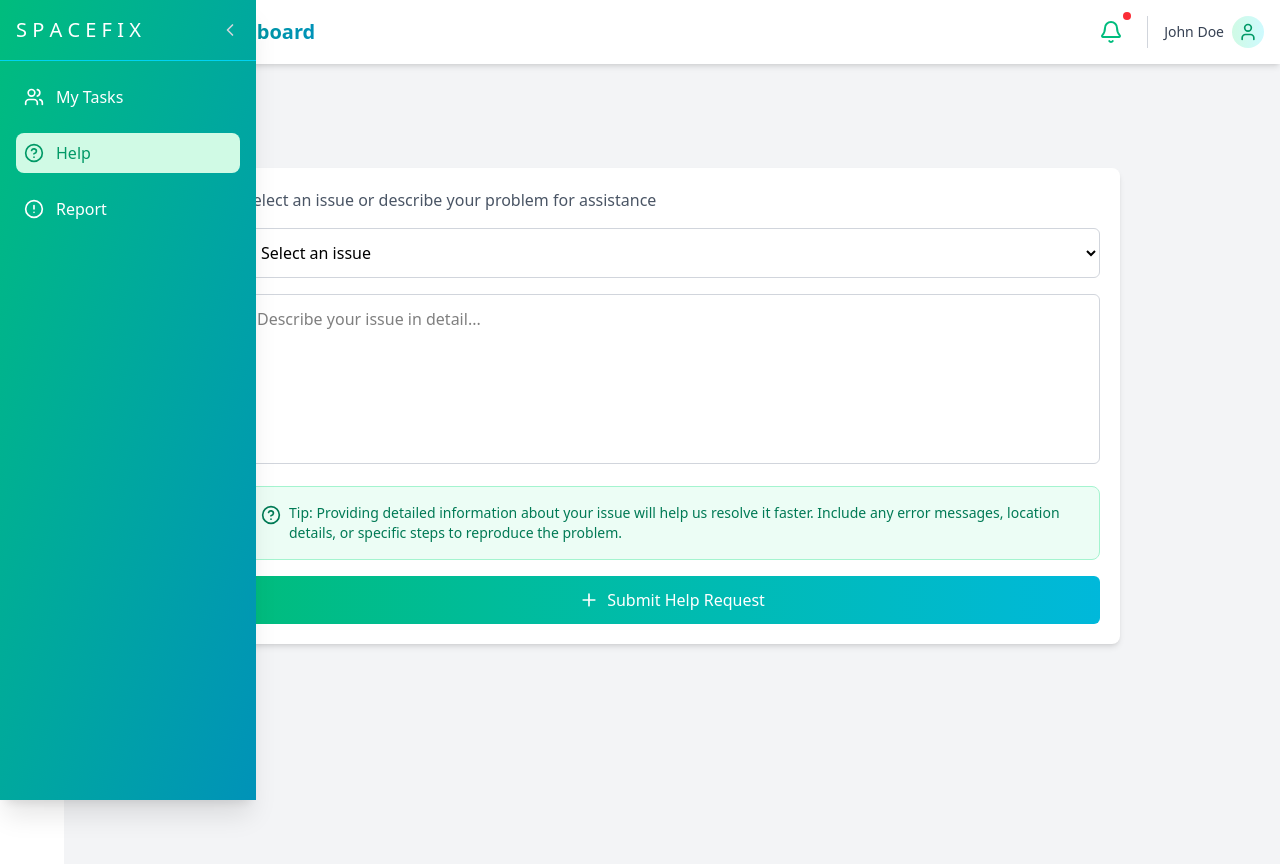
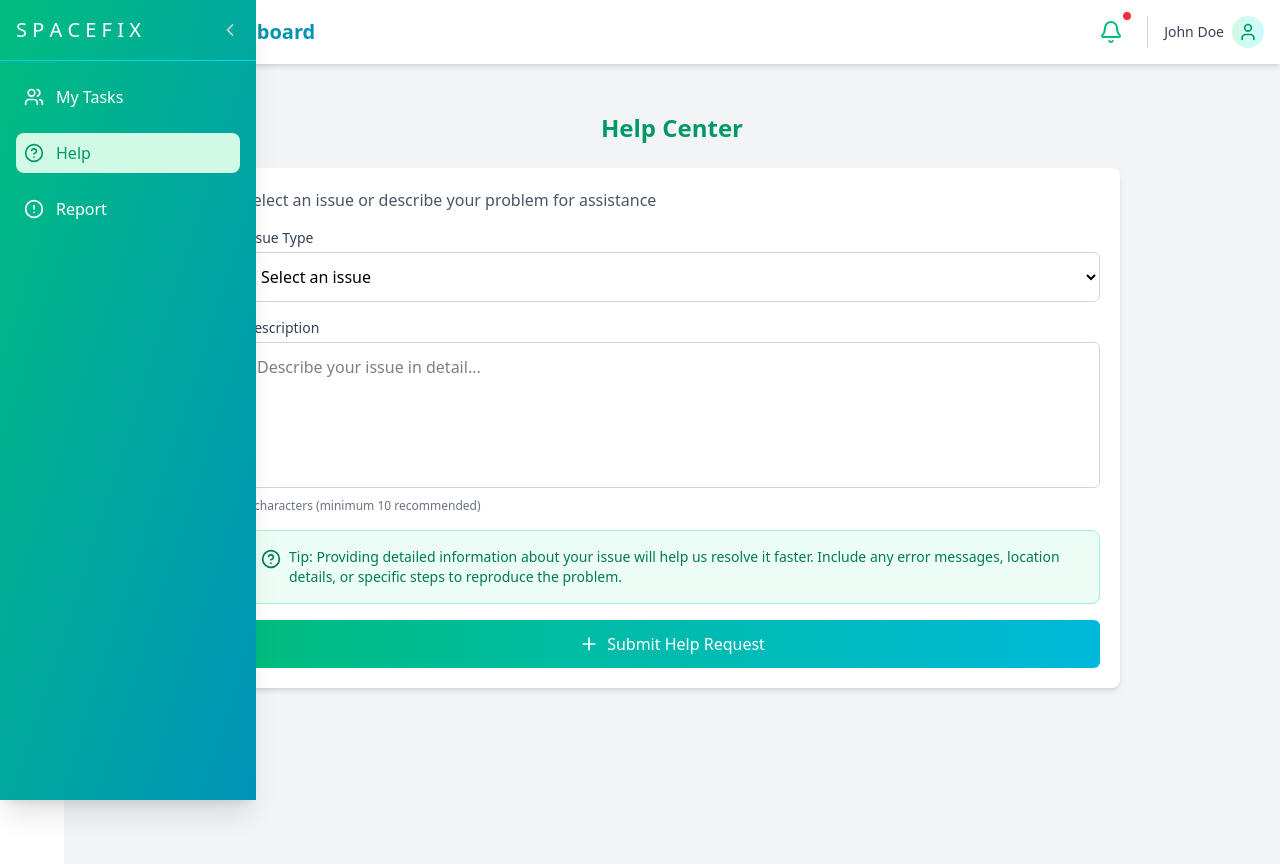
Before and after one commit to TehanLiyanage/Spacefix-Application---SDGP---CS48, a React (Vite) app: page /labkeeper-dashboard in a window 1280 px wide. Both pictures are taken after a click on the button "Help". Built offline with nearby package versions, Linux system fonts and the light colour scheme; no server answers; the database is empty.

Commit message:
Update help.jsx and connected to fire base

```diff
--- a/src/components/dashboard/iit/labkeeperDashboardcomponents/Help.jsx
+++ b/src/components/dashboard/iit/labkeeperDashboardcomponents/Help.jsx
@@ -1,18 +1,58 @@
 import React, { useState } from 'react';
-import { HelpCircle } from 'lucide-react';
+import { HelpCircle, Loader } from 'lucide-react';
+import { collection, addDoc, serverTimestamp } from 'firebase/firestore';
+import { db } from '../../../../firebase/firebaseConfig.js'; // Adjust the import path as needed
 
 const Help = () => {
   const [formData, setFormData] = useState({
     issue: '',
     description: ''
   });
+  const [loading, setLoading] = useState(false);
 
-  const handleSubmit = (e) => {
+  const handleSubmit = async (e) => {
     e.preventDefault();
-    console.log('Help request submitted:', formData);
+
+    // Form validation
+    if (!formData.issue) {
+      alert('Please select an issue type');
+      return;
+    }
+
+    if (!formData.description || formData.description.trim().length < 10) {
+      alert('Please provide a detailed description (at least 10 characters)');
+      return;
+    }
+
+    try {
+      setLoading(true);
+
+      // Reference to the help issues collection
+      const helpIssuesCollectionRef = collection(db, 'IIT', 'TimeTable', 'helpIssues');
+
+      // Prepare data to save
+      const helpRequestData = {
+        ...formData,
+        status: 'pending', // Initial status
+        createdAt: serverTimestamp(),
+        updatedAt: serverTimestamp()
+      };
+
+      // Add document to Firestore
+      await addDoc(helpIssuesCollectionRef, helpRequestData);
+
       // Reset form
       setFormData({ issue: '', description: '' });
+
+      // Show success message
       alert('Help request submitted successfully!');
+
+    } catch (error) {
+      console.error('Error submitting help request:', error);
+      alert('Failed to submit help request. Please try again.');
+    } finally {
+      setLoading(false);
+    }
   };
 
   const handleInputChange = (e) => {
@@ -24,40 +64,56 @@ const Help = () => {
   };
 
   return (
-    <div className="p-6 bg-gray-100 min-h-screen">
-      <h2 className="text-2xl font-bold mb-6 bg-gradient-to-r from-emerald-600 to-cyan-600 bg-clip-text text-transparent">Help Center</h2>
-      <div className="max-w-4xl mx-auto bg-white shadow-md rounded-lg p-5">
+    <div className="p-4 sm:p-6 bg-gray-100 min-h-screen">
+      <h2 className="text-xl sm:text-2xl font-bold mb-4 sm:mb-6 text-center text-emerald-600">Help Center</h2>
+      <div className="max-w-4xl mx-auto bg-white shadow-md rounded-lg p-4 sm:p-5">
         <div className="mb-4">
-          <p className="text-gray-600">Select an issue or describe your problem for assistance</p>
+          <p className="text-gray-600 text-sm sm:text-base">Select an issue or describe your problem for assistance</p>
         </div>
 
         <form onSubmit={handleSubmit} className="space-y-4">
+          <div>
+            <label htmlFor="issue" className="block text-sm font-medium text-gray-700 mb-1">Issue Type</label>
             <select
+              id="issue"
               name="issue"
               value={formData.issue}
               onChange={handleInputChange}
-            className="w-full p-3 text-base border border-gray-300 rounded-md focus:ring-2 focus:ring-emerald-500 focus:border-emerald-500"
+              className="w-full p-2 sm:p-3 text-sm sm:text-base border border-gray-300 rounded-md focus:ring-2 focus:ring-emerald-500 focus:border-emerald-500"
+              disabled={loading}
             >
               <option value="">Select an issue</option>
               <option value="Cannot open the classroom">Cannot open the classroom</option>
+              <option value="Key is missing">Key is missing</option>
+              <option value="Room is already in use">Room is already in use</option>
               <option value="Cannot access the system">Cannot access the system</option>
               <option value="Booking system issue">Booking system issue</option>
               <option value="App not responding">App not responding</option>
+              <option value="Technical issue">Technical issue</option>
               <option value="Other">Other</option>
             </select>
+          </div>
 
+          <div>
+            <label htmlFor="description" className="block text-sm font-medium text-gray-700 mb-1">Description</label>
             <textarea
+              id="description"
               name="description"
               value={formData.description}
               onChange={handleInputChange}
               placeholder="Describe your issue in detail..."
-            rows={6}
-            className="w-full p-3 text-base border border-gray-300 rounded-md focus:ring-2 focus:ring-emerald-500 focus:border-emerald-500 resize-none"
+              rows={5}
+              className="w-full p-2 sm:p-3 text-sm sm:text-base border border-gray-300 rounded-md focus:ring-2 focus:ring-emerald-500 focus:border-emerald-500 resize-none"
+              disabled={loading}
             ></textarea>
+            <p className="mt-1 text-xs text-gray-500">
+              {formData.description.length} characters (minimum 10 recommended)
+            </p>
+          </div>
 
-          <div className="bg-emerald-50 border border-emerald-200 p-4 rounded-lg text-sm text-emerald-700">
+          <div className="bg-emerald-50 border border-emerald-200 p-3 sm:p-4 rounded-lg text-xs sm:text-sm text-emerald-700">
             <div className="flex items-start">
-              <HelpCircle className="h-5 w-5 mr-2 mt-0.5 flex-shrink-0" />
+              <HelpCircle className="h-4 w-4 sm:h-5 sm:w-5 mr-2 mt-0.5 flex-shrink-0" />
               <p>
                 <span className="font-medium">Tip:</span> Providing detailed information about your issue will help us resolve it faster. Include any error messages, location details, or specific steps to reproduce the problem.
               </p>
@@ -66,12 +122,22 @@ const Help = () => {
 
           <button
             type="submit"
-            className="w-full py-3 bg-gradient-to-r from-emerald-500 to-cyan-500 text-white rounded-md hover:from-emerald-600 hover:to-cyan-600 transition-colors font-medium flex items-center justify-center space-x-2"
+            className="w-full py-2 sm:py-3 bg-gradient-to-r from-emerald-500 to-cyan-500 text-white rounded-md hover:from-emerald-600 hover:to-cyan-600 transition-colors font-medium flex items-center justify-center space-x-2 disabled:opacity-70 disabled:cursor-not-allowed"
+            disabled={loading}
           >
-            <svg className="w-5 h-5" viewBox="0 0 24 24" fill="none" xmlns="http://www.w3.org/2000/svg">
+            {loading ? (
+              <>
+                <Loader className="w-4 h-4 sm:w-5 sm:h-5 animate-spin" />
+                <span>Submitting...</span>
+              </>
+            ) : (
+              <>
+                <svg className="w-4 h-4 sm:w-5 sm:h-5" viewBox="0 0 24 24" fill="none" xmlns="http://www.w3.org/2000/svg">
                   <path d="M12 5V19M5 12H19" stroke="currentColor" strokeWidth="2" strokeLinecap="round" strokeLinejoin="round"/>
                 </svg>
                 <span>Submit Help Request</span>
+              </>
+            )}
           </button>
         </form>
       </div>
--- a/src/components/dashboard/iit/labkeeperDashboardcomponents/Mytasks.jsx
+++ b/src/components/dashboard/iit/labkeeperDashboardcomponents/Mytasks.jsx
@@ -197,7 +197,7 @@ const MyTasks = () => {
         <div className="max-w-6xl mx-auto px-4 sm:px-6 lg:px-8">
           <div className="py-4">
             <h2 className="text-xl sm:text-2xl font-medium text-center text-emerald-600 mb-2 sm:mb-6">
-              Lecturer Request Handler
+             MyTask
             </h2>
             <p className="text-xs sm:text-sm text-gray-500 text-center">
               Manage classroom allocations and status updates
```
Lines whose indentation alone changed are shown as unchanged.
